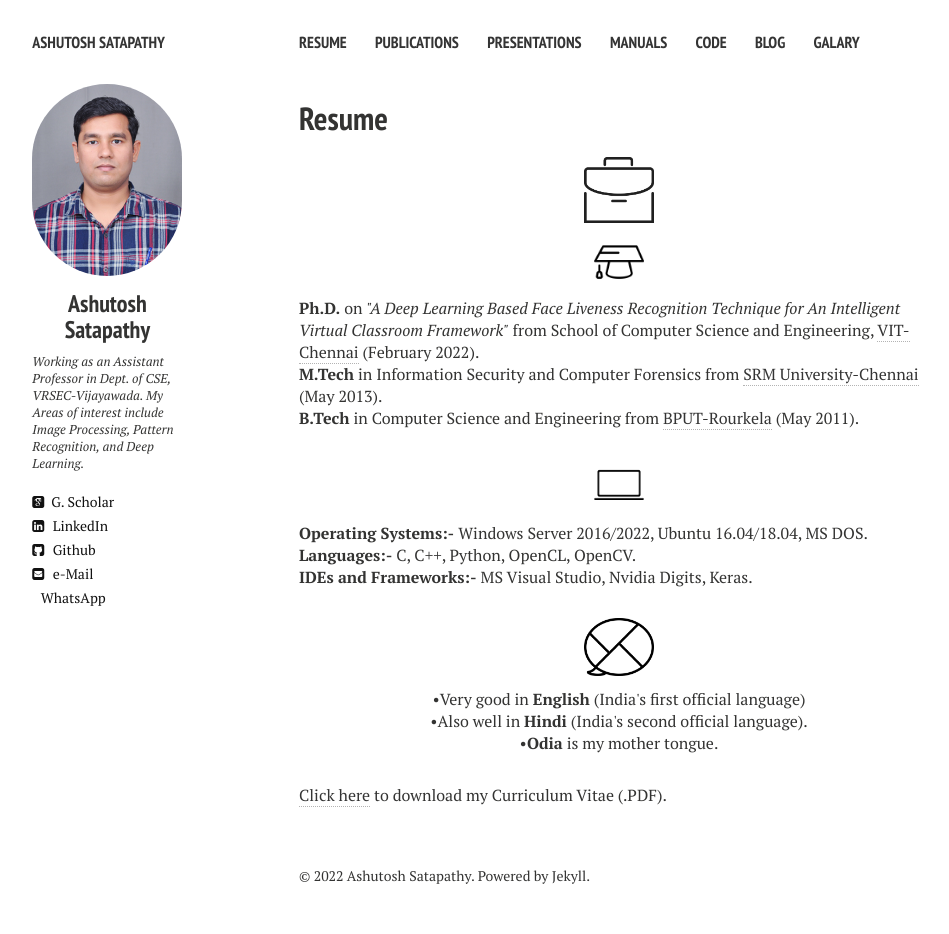
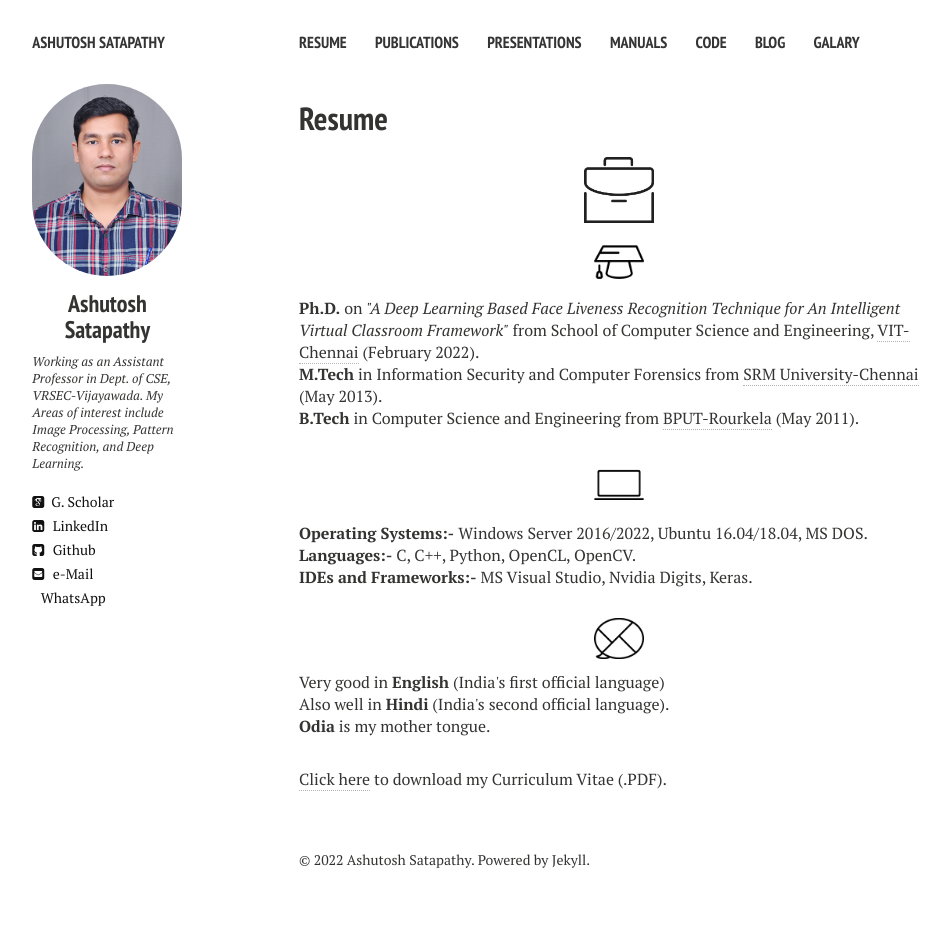
Before and after one commit to ashutoshsatapathy1990/ashutoshsatapathy1990.github.io, a Jekyll site: the page built from cv.md, in a window 1280 px wide. Shown: the whole page, without its empty margins (21-970 px from the left). Built offline with Jekyll 4.4.1, drawn with Linux system fonts in a browser that asks for light colours; nearby versions of some CDN libraries.

Commit message:
Update cv.html

```diff
--- a/_layouts/cv.html
+++ b/_layouts/cv.html
@@ -56,10 +56,10 @@
     <p align="left"><strong>Languages:-</strong> C, C++, Python, OpenCL, OpenCV.</p>
     <p align="left" class="bottom-three"><strong>IDEs and Frameworks:-</strong> MS Visual Studio, Nvidia Digits, Keras.</p>
 
-    <p align="center" class=bottom-small><img src="{{ site.url }}/images/CV/talk.png" alt="Languages" width="70" height="70"></p>
-    <p align="center">&#8226Very good in <strong>English</strong> (India's first official language)</p>
-      <p align="center">&#8226Also well in <strong>Hindi</strong> (India's second official language).</p>
-    <p align="center" class="bottom-three">&#8226<strong>Odia</strong> is my mother tongue.</p>
+    <p align="center" class=bottom-small><img src="{{ site.url }}/images/CV/talk.png" alt="Languages" width="50" height="50"></p>
+    <p align="left">Very good in <strong>English</strong> (India's first official language)</p>
+      <p align="left">Also well in <strong>Hindi</strong> (India's second official language).</p>
+    <p align="left" class="bottom-three"><strong>Odia</strong> is my mother tongue.</p>
 
 
 
```
